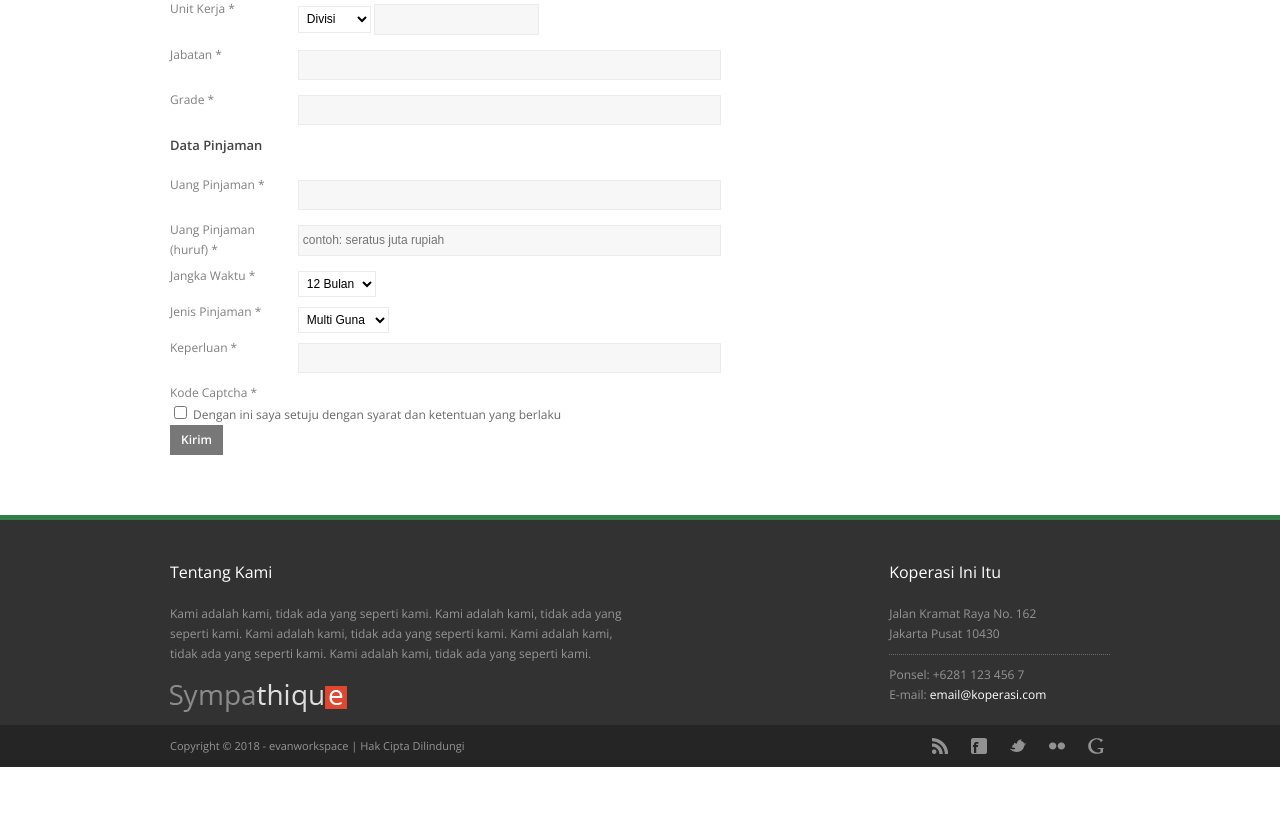
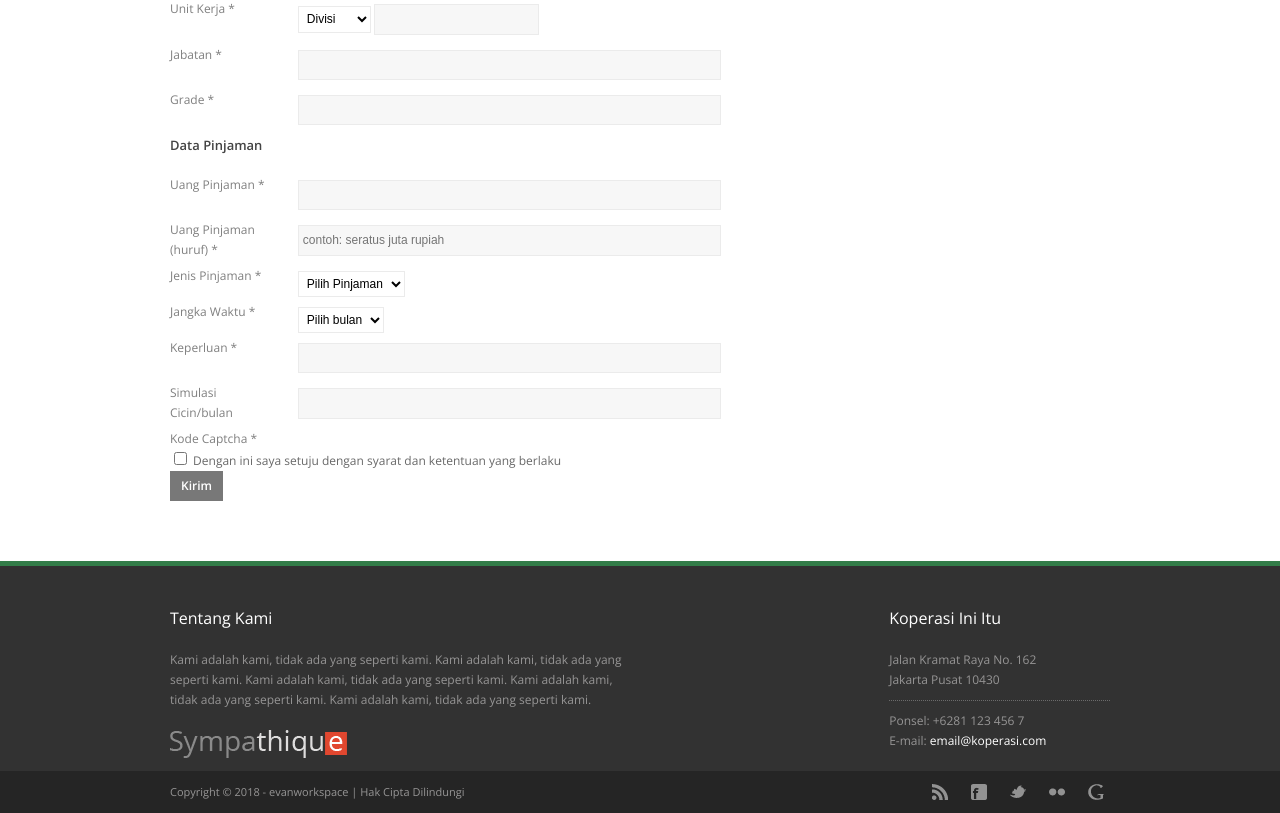
Before and after one commit to ahsanulks/registration, a CodeIgniter app: page /database/permohonan-pinjaman in a window 1280 px wide. Shown: the part 1058-1871 px from the top of the page. Before the commit the page ends 1825 px from the top, so only its background shows below. Run offline with CodeIgniter, Linux system fonts and the light colour scheme; some libraries are stand-ins or nearby versions.

Commit message:
add simulation on loan

```diff
--- a/application/config/config.php
+++ b/application/config/config.php
@@ -23,7 +23,7 @@
 | a PHP script and you can easily do that on your own.
 |
 */
-$config['base_url'] = 'https://46561417.ngrok.io/registrasi';
+$config['base_url'] = '';
 
 /*
 |--------------------------------------------------------------------------
--- a/application/views/pages/loan.php
+++ b/application/views/pages/loan.php
@@ -137,25 +137,22 @@
 					<input type="text" name="pinjaman_deskripsi" id="pinjaman_deskripsi" required placeholder="contoh: seratus juta rupiah">
 				</fieldset>
 				<fieldset class="percent-one-fifth">
+					<label>Jenis Pinjaman <span>*</span></label>
+				</fieldset>
+				<fieldset class="percent-four-fifth column-last">
+					<select name='jenis_pinjaman' id='jenis_pinjaman' required="">
+						<option value="0">Pilih Pinjaman</option>
+						<option value="multiguna">Multiguna</option>
+						<option value="berjangka">Berjangka</option>
+						<option value="berjaminan">Berjaminan</option>
+					</select>
+				</fieldset>
+				<fieldset class="percent-one-fifth">
 					<label>Jangka Waktu <span>*</span></label>
 				</fieldset>
 				<fieldset class="percent-four-fifth column-last">
-					<select name='waktu' required="">
-						<option value="12">12 Bulan</option>
-						<option value="24">24 Bulan</option>
-						<option value="36">36 Bulan</option>
-					</select>
-				</fieldset>
-				<fieldset class="percent-one-fifth">
-					<label>Jenis Pinjaman <span>*</span></label>
-				</fieldset>
-				<fieldset class="percent-four-fifth column-last">
-					<select name='jenis_pinjaman' required="">
-						<option value="multi guna">Multi Guna</option>
-						<option value="berjangka">Berjangka</option>
-						<option value="toko">Toko</option>
-						<option value="barang">Barang</option>
-						<option value="berjaminan">Berjaminan</option>
+					<select name='waktu' id='waktu' required="">
+						<option value="0">Pilih bulan</option>
 					</select>
 				</fieldset>
 				<fieldset class="percent-one-fifth">
@@ -165,10 +162,16 @@
 					<input id="keperluan" name="keperluan" type="text" required>
 				</fieldset>
 				<fieldset class="percent-one-fifth">
+					<label>Simulasi Cicin/bulan</label>
+				</fieldset>
+				<fieldset class="percent-four-fifth column-last">
+					<input id="angsuran" name="angsuran" type="text" readonly="">
+				</fieldset>
+				<fieldset class="percent-one-fifth">
 					<label>Kode Captcha <span>*</span></label>
 				</fieldset>
 				<fieldset class="percent-four-fifth column-last">
-					<div class="g-recaptcha" data-sitekey="<?=SITE_KEY?>"></div>
+					<!-- <div class="g-recaptcha" data-sitekey="<?=SITE_KEY?>"></div> -->
 				</fieldset>
 				<fieldset class="percent-one-fifth">&nbsp;</fieldset>
 				<fieldset class="percent-four-fifth column-last">
@@ -217,4 +220,44 @@
 			document.getElementById('pinjaman').value = Number(value.split('.').join('')).toLocaleString('id');
 		}
 	}
+
+	function calculate(){
+		$.ajax({
+		  url: '<?=base_url('simulation/calculate_loan')?>?pinjaman='+$("#pinjaman").val()+'&waktu='+$("#waktu").val()+'&jenis_pinjaman='+$("#jenis_pinjaman").val(),
+		  type: 'GET',
+		  success: function(response){
+		  	$("#angsuran").val('Rp ' + response.installment);
+		  },
+		  dataType: 'JSON'
+		});
+	}
+
+	$("#waktu").change(function(){
+		if ($("#waktu").val() != 0) {
+			calculate();
+		}
+	});
+
+	$("#jenis_pinjaman").change(function(){
+		if ($("#jenis_pinjaman").val() != 0) {
+			$.ajax({
+			  url: '<?=base_url('simulation/get_time')?>?jenis_pinjaman='+$("#jenis_pinjaman").val(),
+			  type: 'GET',
+			  success: function(response){
+			  	text = "<option value='0'>Pilih bulan</option>";
+			  	response.forEach(function(item, index){
+			  		text += "<option value=" + item +">" + item + ' bulan</option>';
+			  	});
+			  	$("#waktu").empty();
+			  	$("#waktu").append(text);
+			  },
+			  dataType: 'JSON'
+			});
+		}
+		else{
+			$("#waktu").empty();
+			$("#waktu").append("<option value='0'>Pilih bulan</option>");
+			$("#angsuran").val('');
+		}
+	})
 </script>
```
Also changed, not shown: application/controllers/Simulation.php (+42 -7 lines).
